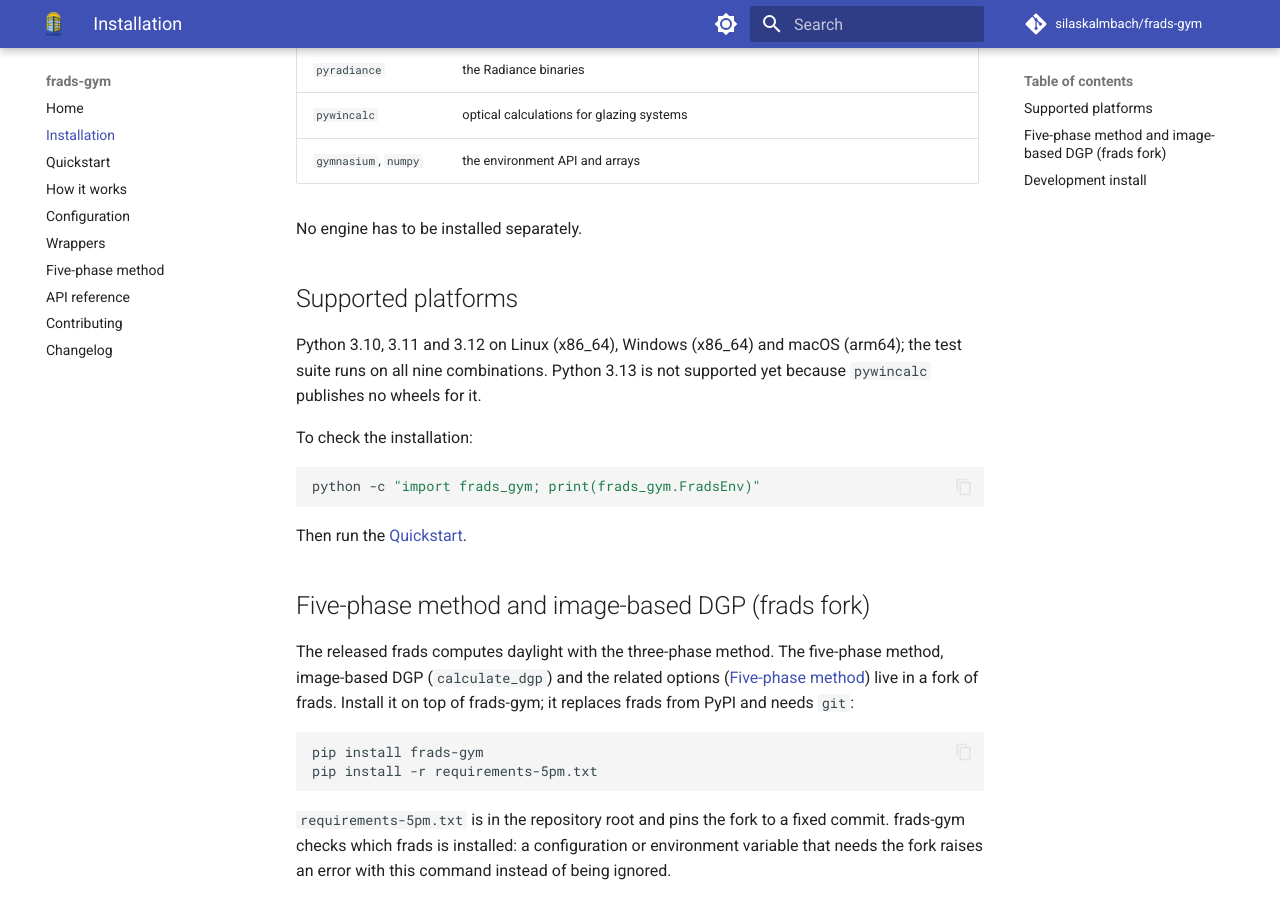
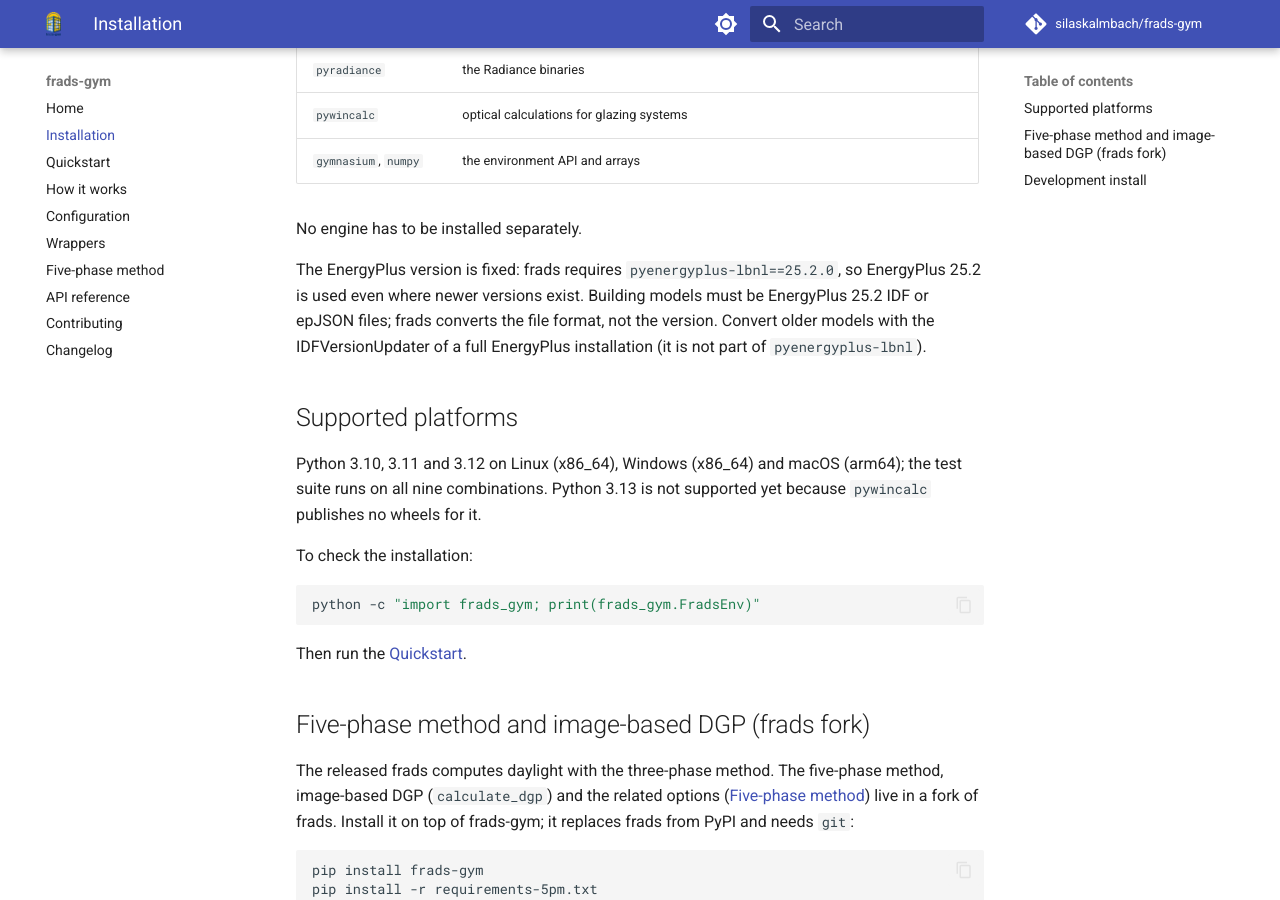
Before and after one commit to silaskalmbach/frads-gym, an MkDocs documentation site: the page built from docs/installation.md, in a window 1280 px wide and 900 px high, scrolled down 367 px. Built offline with MkDocs 1.6.1 and Material for MkDocs 9.7.7, drawn with Linux system fonts in a browser that asks for light colours; comment, search, counter and statistics services are not loaded.

Commit message:
Pin pyenergyplus-lbnl to 25.2.0 and document the EnergyPlus version

```diff
--- a/docs/installation.md
+++ b/docs/installation.md
@@ -15,6 +15,11 @@ This installs frads-gym together with everything it runs on:
 | `gymnasium`, `numpy` | the environment API and arrays |
 
 No engine has to be installed separately.
+
+The EnergyPlus version is fixed: frads requires `pyenergyplus-lbnl==25.2.0`, so EnergyPlus 25.2 is used
+even where newer versions exist. Building models must be EnergyPlus 25.2 IDF or epJSON files; frads converts
+the file format, not the version. Convert older models with the IDFVersionUpdater of a full EnergyPlus
+installation (it is not part of `pyenergyplus-lbnl`).
 
 ## Supported platforms
 
--- a/pyproject.toml
+++ b/pyproject.toml
@@ -36,7 +36,7 @@ classifiers = [
 dependencies = [
     "gymnasium>=1.0.0",
     "numpy>=1.24.4",
-    "pyenergyplus-lbnl>=25.2.0",
+    "pyenergyplus-lbnl==25.2.0",
     "frads>=2.1.15,<2.2",
     "pyradiance",
 ]
```
Also changed, not shown: CHANGELOG.md (+1 -0 lines).
